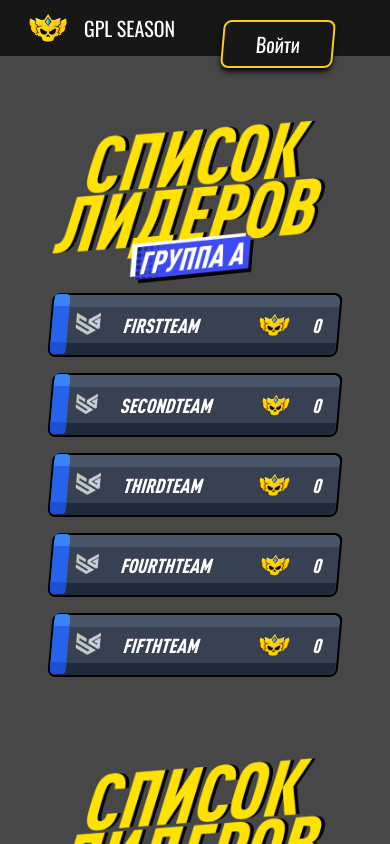
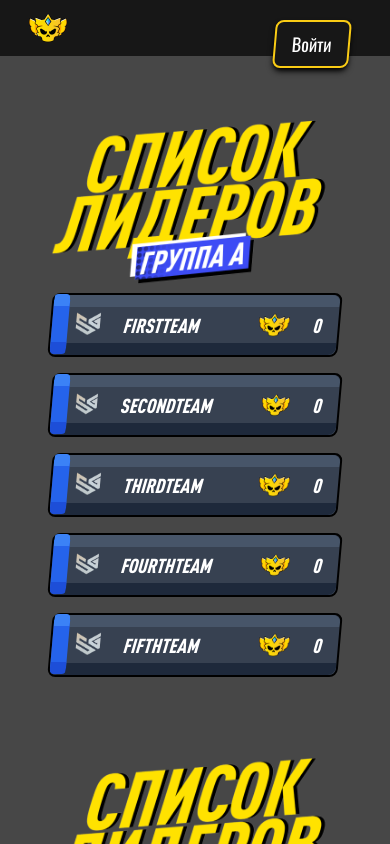
Before and after one commit to Bishech/GPL, a React (Vite) app: page / in a window 390 px wide. Shown: the top 844 px of the page. Built offline with nearby package versions, Linux system fonts and the light colour scheme.

Commit message:
add responsive design to the Header

```diff
--- a/src/components/Header.jsx
+++ b/src/components/Header.jsx
@@ -12,10 +12,12 @@ export const Header = () => {
             className="flex flex-row justify-start gap-4 items-center ml-7"
           >
             <img src={logo} className="h-10 w-10" />
-            <p className="text-xl text-white font-extra">GPL SEASON</p>
+            <p className="sm:block hidden text-xl text-white font-extra">
+              GPL SEASON 8
+            </p>
           </Link>
         </div>
-        <button className="px-8 text-xl skew-x-[-5deg] font-extra relative top-4 h-12 bg-neutral-900 hover:bg-neutral-800 border-2 rounded-lg shadow-md shadow-black border-yellow-400 text-white flex justify-end items-center mr-14">
+        <button className="px-4 text-lg sm:px-8 sm:text-xl skew-x-[-5deg] font-extra relative top-4 h-12 bg-neutral-900 hover:bg-neutral-800 border-2 rounded-lg shadow-md shadow-black border-yellow-400 text-white flex justify-end items-center mr-10 sm:mr-14">
           <div>
             <div>Войти</div>
           </div>
```
